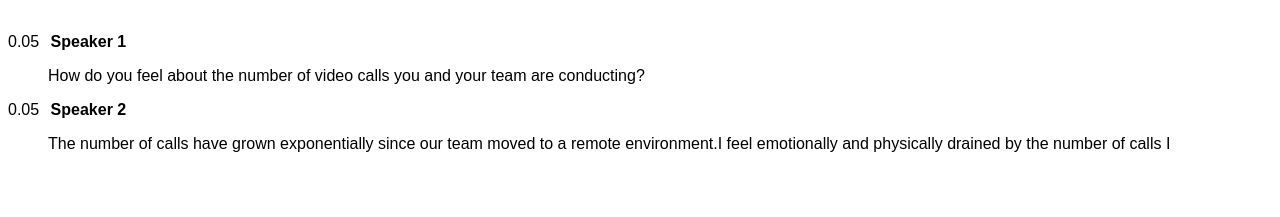
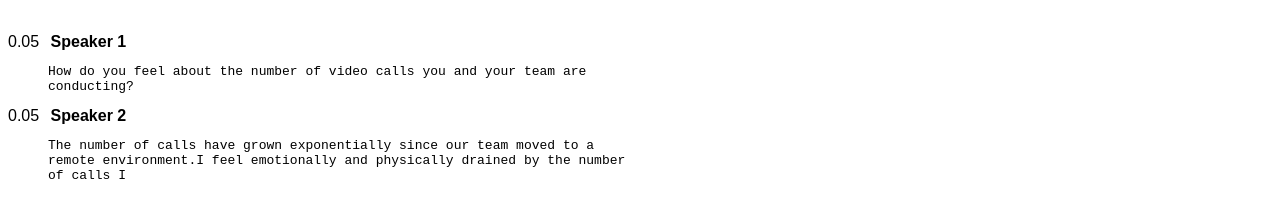
Before and after one commit to Kayceepyaar/Kayceepyaar.github.io, a plain HTML site: page index.html in a window 1280 px wide. Shown: the part 507-724 px from the top of the page. Drawn offline with Linux system fonts and the light colour scheme.

Commit message:
Third Commit

```diff
--- a/index.html
+++ b/index.html
@@ -26,7 +26,8 @@
       p.comment {
         display: block;
         margin-left: 40px;
-        margin-right: 5%;
+        margin-right: 50%;
+        font-family: monospace;
       }
 
       span.timer {
```
